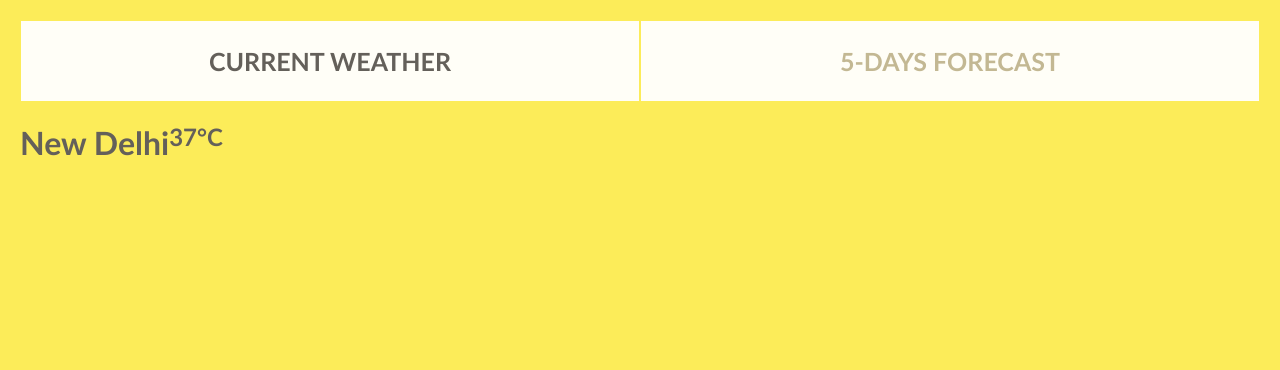
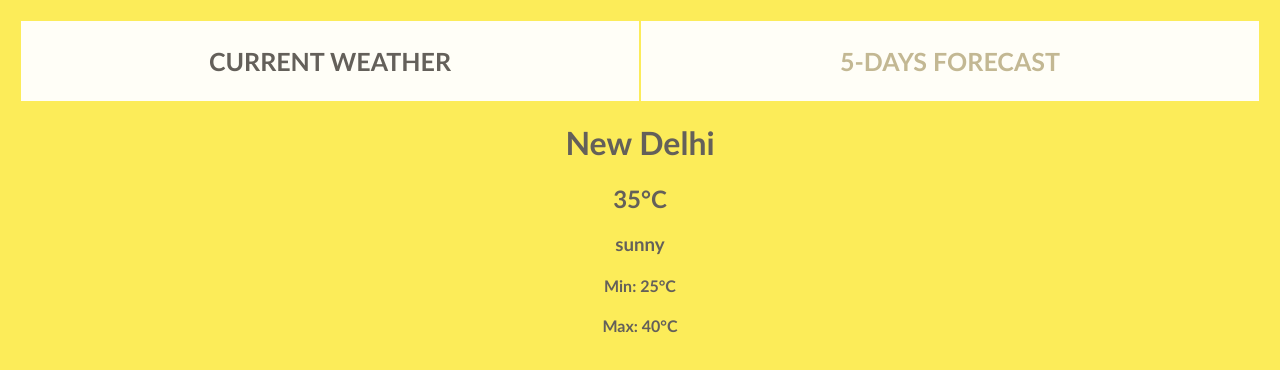
Before and after one commit to siddharthsachdeva2835/Angular---Weather-App, an Angular app in the folder angular-weather-application/: page /current-weather in a window 1280 px wide. Shown: the top 370 px of the page. Built offline with nearby package versions, Linux system fonts and the light colour scheme.

Commit message:
weather service created

```diff
--- a/angular-weather-application/src/app/app.module.ts
+++ b/angular-weather-application/src/app/app.module.ts
@@ -6,6 +6,7 @@ import { HeaderComponent } from './header/header.component';
 import { WeatherComponent } from './weather/weather.component';
 import { ForecastComponent } from './forecast/forecast.component';
 import { RouterModule , Routes} from '@angular/router';
+import { WeatherService } from './weather.service';
 
 const routes: Routes = [
   {path: '', redirectTo: '/current-weather', pathMatch: 'full'},
@@ -24,7 +25,7 @@ const routes: Routes = [
     BrowserModule,
     RouterModule.forRoot(routes)
   ],
-  providers: [],
+  providers: [WeatherService],
   bootstrap: [AppComponent]
 })
 export class AppModule {}
--- /dev/null
+++ b/angular-weather-application/src/app/weather.model.ts
@@ -0,0 +1,6 @@
+export class WeatherModel {
+    constructor(public cityName: string, public temp: string,
+        public icon: string, public weatherType: string,
+        public tempMin: string, public tempMax: string) {
+    }
+}
--- /dev/null
+++ b/angular-weather-application/src/app/weather.service.ts
@@ -0,0 +1,21 @@
+import { WeatherModel } from './weather.model';
+import { Injectable } from '@angular/core';
+
+@Injectable({
+  providedIn: 'root'
+})
+export class WeatherService {
+  current: WeatherModel = {
+    cityName: 'New Delhi',
+    temp: '35',
+    icon: 'sun',
+    weatherType: 'sunny',
+    tempMin: '25',
+    tempMax: '40'
+  };
+  constructor() { }
+
+  weatherNow () {
+    return this.current;
+  }
+}
--- a/angular-weather-application/src/app/weather/weather.component.css
+++ b/angular-weather-application/src/app/weather/weather.component.css
@@ -2,5 +2,4 @@
     font-family: 'Gill Sans', 'Gill Sans MT', Calibri, 'Trebuchet MS', sans-serif;
     color: #64605a;
     text-align: center;
-    display: flex;
 }
--- a/angular-weather-application/src/app/weather/weather.component.html
+++ b/angular-weather-application/src/app/weather/weather.component.html
@@ -1,4 +1,7 @@
 <div class="container">
-  <h1>New Delhi</h1>
-  <h2>37&deg;C</h2>
+  <h1>{{myWeather.cityName}}</h1>
+  <h2>{{myWeather.temp}}&deg;C</h2>
+  <h3>{{myWeather.weatherType}}</h3>
+  <h4>Min: {{myWeather.tempMin}}&deg;C</h4>
+  <h4>Max: {{myWeather.tempMax}}&deg;C</h4>
 </div>
--- a/angular-weather-application/src/app/weather/weather.component.ts
+++ b/angular-weather-application/src/app/weather/weather.component.ts
@@ -1,3 +1,5 @@
+import { WeatherModel } from './../weather.model';
+import { WeatherService } from './../weather.service';
 import { Component, OnInit } from '@angular/core';
 
 @Component({
@@ -6,10 +8,12 @@ import { Component, OnInit } from '@angular/core';
   styleUrls: ['./weather.component.css']
 })
 export class WeatherComponent implements OnInit {
-
-  constructor() { }
+  myWeather: WeatherModel;
+  constructor(private weatherService: WeatherService) {}
 
   ngOnInit() {
+    this.myWeather = this.weatherService.weatherNow();
+    console.log(this.myWeather);
   }
 
 }
```
